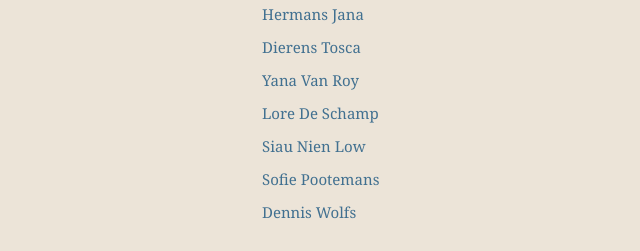
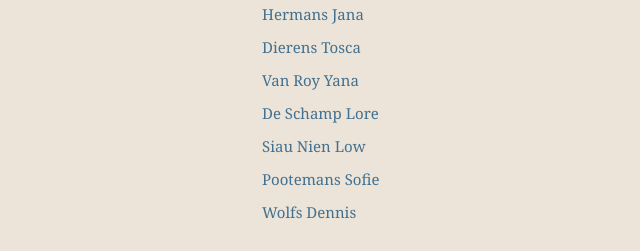
Before and after one commit to Encyfeestbende/Writing.github.io, a plain HTML site: page index.html in a window 1280 px wide. Shown: the part 392-643 px from the top of the page, 125-765 px from the left. Drawn offline with nearby package versions, Linux system fonts and the light colour scheme.

```diff
--- a/index.html
+++ b/index.html
@@ -58,15 +58,15 @@
 
 <p><a href="http://encyclotd.blogspot.be/" title="Dierens Tosca" rel="bookmark">Dierens Tosca</a></p>
 
-<p><a href="http://encyfeestbende.github.io/Yana_Van_Roy/" title="Van Roy Yana" rel="bookmark">Yana Van Roy</a></p>
+<p><a href="http://encyfeestbende.github.io/Yana_Van_Roy/" title="Van Roy Yana" rel="bookmark">Van Roy Yana</a></p>
 
-<p><a href="http://encyfeestbende.github.io/Lore_De_Schamp/" title="Lore De Schamp" rel="bookmark">Lore De Schamp</a></p>
+<p><a href="http://encyfeestbende.github.io/Lore_De_Schamp/" title="De Schamp" rel="bookmark">De Schamp Lore</a></p>
 
 <p><a href="http://encyfeestbende.github.io/Siau_Nien_Low/" title="Siau Nien Low" rel="bookmark">Siau Nien Low</a></p>
 
-<p><a href="http://encyfeestbende.github.io/Sofie_Pootemans/" title="Sofie Pootemans" rel="bookmark">Sofie Pootemans</a></p>
+<p><a href="http://encyfeestbende.github.io/Sofie_Pootemans/" title="Pootemans Sofie" rel="bookmark">Pootemans Sofie</a></p>
 
-<p><a href="http://encyfeestbende.github.io/Dennis_Wolfs/" title="Dennis Wolfs" rel="bookmark">Dennis Wolfs</a></p>
+<p><a href="http://encyfeestbende.github.io/Dennis_Wolfs/" title="Wolfs Dennis" rel="bookmark">Wolfs Dennis</a></p>
 
 <h1>
 <a name="writing" class="anchor" href="#writing"><span class="octicon octicon-link"></span></a>Writing</h1>
```
Also changed, not shown: params.json (+1 -1 lines).
